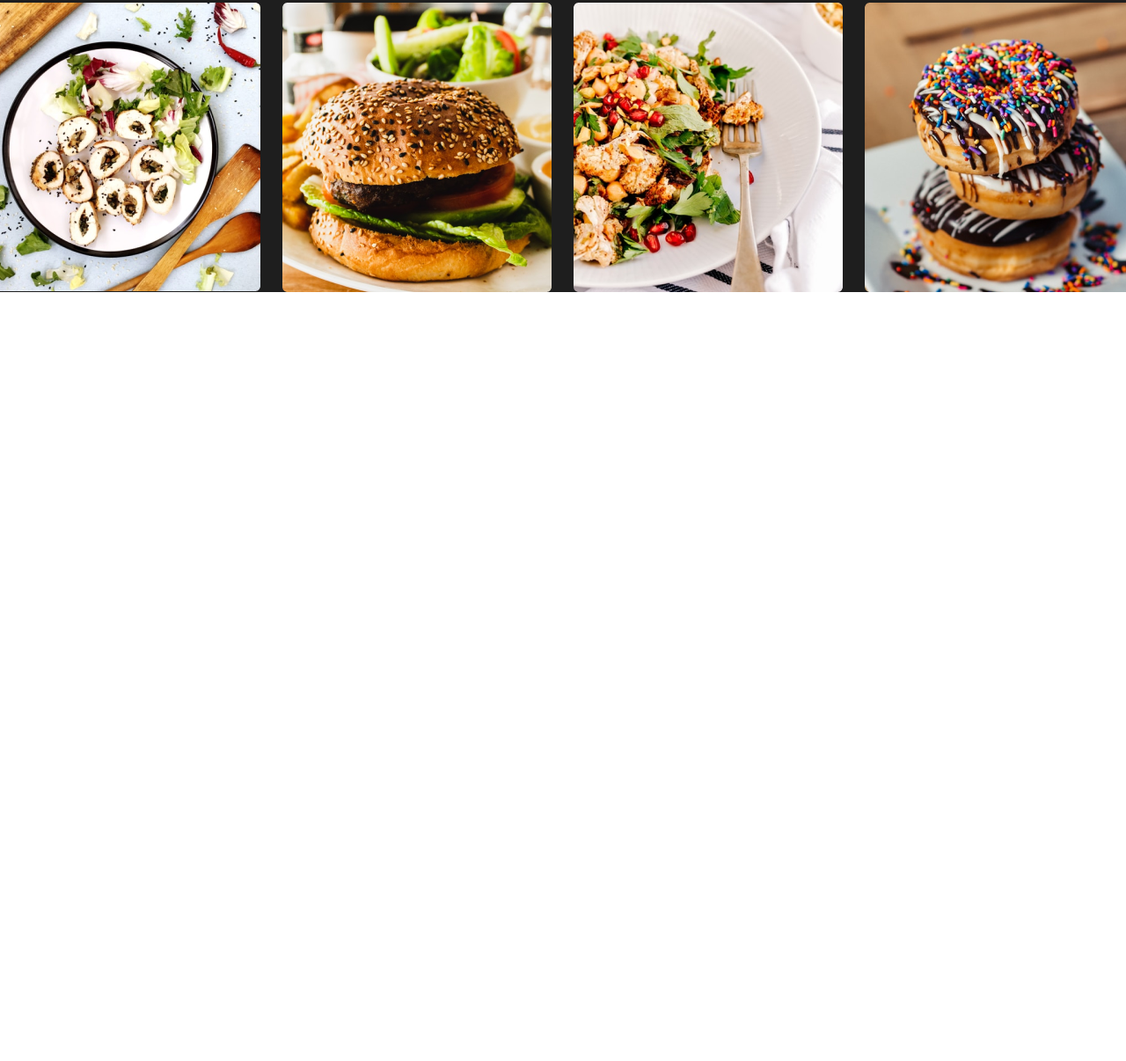
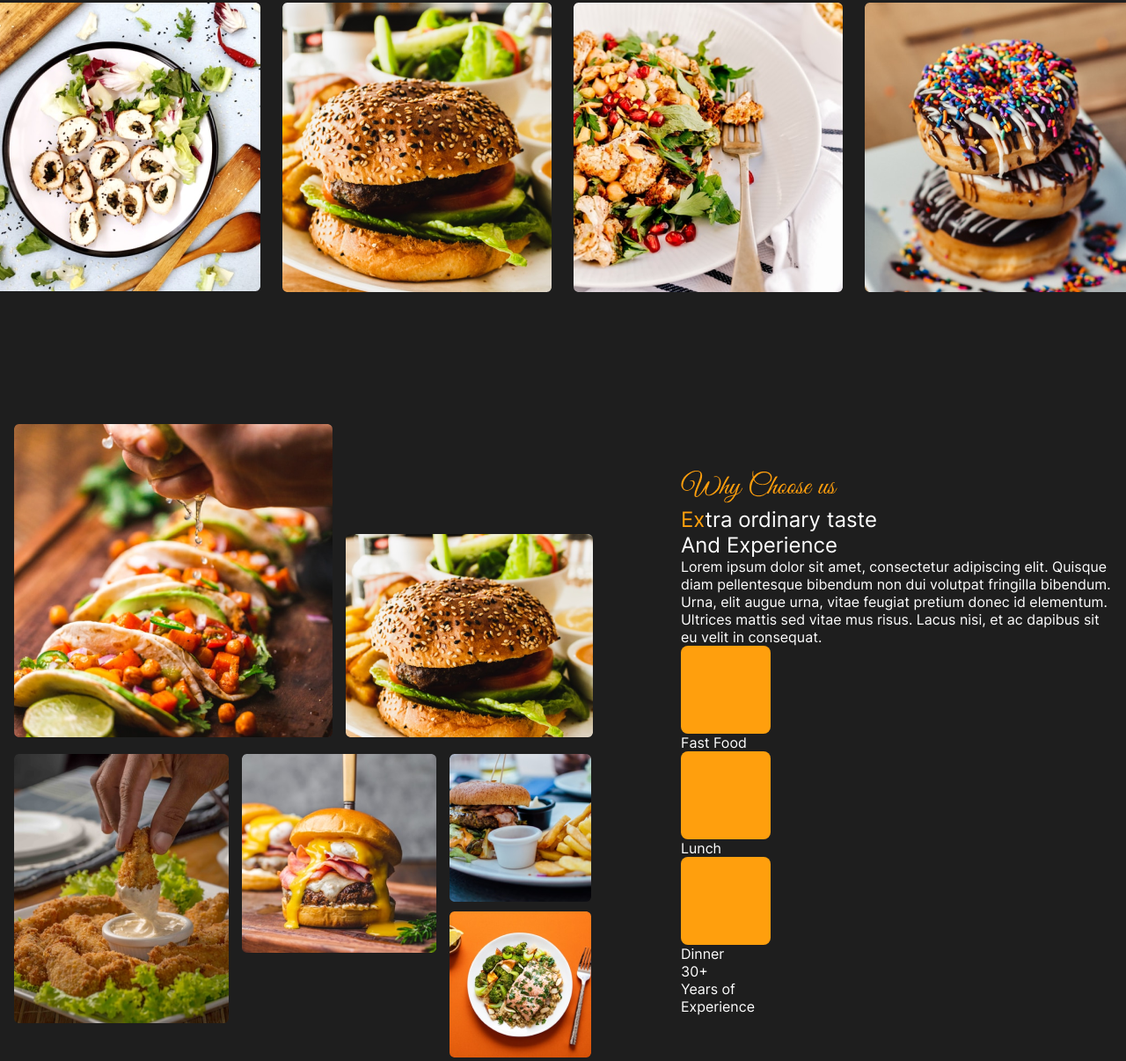
Before and after one commit to cyrilmuchemi/Restaurant-Website, a website built with webpack: page src/index.html in a window 1280 px wide. Shown: the part 1776-2982 px from the top of the page at 88% size. Before the commit the page ends 2112 px from the top, so only its background shows below. Built offline with nearby package versions, Linux system fonts and the light colour scheme; files whose address does not match are found by name.

Commit message:
Make progress on about section

```diff
--- a/src/index.html
+++ b/src/index.html
@@ -105,7 +105,47 @@
                             <div class="category-image-4"></div>
                         </div>
                     </div>
-                    <div class="category-bottom container"></div>
+                    <div class="category-bottom container">
+                        <div class="category-bottom-grid">
+                            <div class="top-row-grid">
+                                <div class="top-row-1"></div>
+                                <div class="top-row-2"></div>
+                            </div>
+                            <div class="bottom-row-grid">
+                                <div class="bottom-row-1"></div>
+                                <div class="bottom-row-2"></div>
+                                <div class="bottom-grid-right">
+                                    <div class="bottom-row-3"></div>
+                                    <div class="bottom-row-4"></div>
+                                </div>
+                            </div>
+                        </div>
+                        <div class="category-bottom-text">
+                            <div class="why-choose-us"></div>
+                            <h2><span class="text-orange">Ex</span>tra ordinary taste<br/> And Experience</h2>
+                            <p class="category-bottom-p">
+                                Lorem ipsum dolor sit amet, consectetur adipiscing elit. Quisque diam pellentesque bibendum non dui volutpat fringilla bibendum. Urna, elit augue urna, vitae feugiat pretium donec id elementum. Ultrices mattis sed vitae mus risus. Lacus nisi, et ac dapibus sit eu velit in consequat.
+                            </p>
+                            <article class="category-icons">
+                                <div>
+                                    <div class="category-icon fast-food"></div>
+                                    <spa>Fast Food</spa>
+                                </div>
+                                <div>
+                                    <div class="category-icon lunch"></div>
+                                    <span>Lunch</span>
+                                </div>
+                                <div>
+                                    <div class="category-icon dinner"></div>
+                                    <span>Dinner</span>
+                                </div>
+                            </article>
+                            <div class="category-button">
+                                <span>30+</span>
+                                <p>Years of<br/><span>Experience</span></p>
+                            </div>
+                        </div>
+                    </div>
                 </div>
             </div>
     </main>
--- a/src/index.js
+++ b/src/index.js
@@ -16,6 +16,13 @@ import category1 from './images/category-1.png';
 import category2 from './images/category-2.png';
 import category3 from './images/category-3.png';
 import category4 from './images/category-4.png';
+import topPic1 from './images/top-row-1.png';
+import topPic2 from './images/top-row-2.png';
+import bottomPic1 from './images/bottom-row-1.png';
+import bottomPic2 from './images/bottom-row-2.png';
+import bottomPic3 from './images/bottom-row-3.png';
+import bottomPic4 from './images/bottom-row-4.png';
+import whyChooseUS from './images/Why Choose us.png';
 
 class Background {
   static heroBackground() {
@@ -139,6 +146,62 @@ class Background {
     fourthCategory.appendChild(fourthImage);
     return fourthCategory;
   }
+
+  static topImage1() {
+    const topImg1Box = document.querySelector('.top-row-1');
+    const topImg1 = new Image();
+    topImg1.src = topPic1;
+    topImg1Box.appendChild(topImg1);
+    return topImg1Box;
+  }
+
+  static topImage2() {
+    const topImg2Box = document.querySelector('.top-row-2');
+    const topImg2 = new Image();
+    topImg2.src = topPic2;
+    topImg2Box.appendChild(topImg2);
+    return topImg2Box;
+  }
+
+  static bottomImage1() {
+    const bottomImageBox1 = document.querySelector('.bottom-row-1');
+    const imgBox1 = new Image();
+    imgBox1.src = bottomPic1;
+    bottomImageBox1.appendChild(imgBox1);
+    return bottomImageBox1;
+  }
+
+  static bottomImage2() {
+    const bottomImageBox2 = document.querySelector('.bottom-row-2');
+    const imgBox2 = new Image();
+    imgBox2.src = bottomPic2;
+    bottomImageBox2.appendChild(imgBox2);
+    return bottomImageBox2;
+  }
+
+  static bottomImage3() {
+    const bottomImageBox3 = document.querySelector('.bottom-row-3');
+    const imgBox3 = new Image();
+    imgBox3.src = bottomPic3;
+    bottomImageBox3.appendChild(imgBox3);
+    return bottomImageBox3;
+  }
+
+  static bottomImage4() {
+    const bottomImageBox4 = document.querySelector('.bottom-row-4');
+    const imgBox4 = new Image();
+    imgBox4.src = bottomPic4;
+    bottomImageBox4.appendChild(imgBox4);
+    return bottomImageBox4;
+  }
+
+  static whyChooseUS() {
+    const whyChooseUSBox = document.querySelector('.why-choose-us');
+    const chooseImg = new Image();
+    chooseImg.src = whyChooseUS;
+    whyChooseUSBox.appendChild(chooseImg);
+    return whyChooseUSBox;
+  }
 }
 
 Background.heroBackground();
@@ -156,3 +219,10 @@ Background.category1();
 Background.category2();
 Background.category3();
 Background.category4();
+Background.topImage1();
+Background.topImage2();
+Background.bottomImage1();
+Background.bottomImage2();
+Background.bottomImage3();
+Background.bottomImage4();
+Background.whyChooseUS();
--- a/src/style.css
+++ b/src/style.css
@@ -238,3 +238,44 @@
     margin-top: 1.5rem;
     gap: 25px;
 }
+
+.category-bottom{
+    display: flex;
+    justify-content: center;
+    align-items: center;
+    margin-top: 150px;
+    gap: 100px;
+}
+
+.category-icon{
+    background: var(--clr-orange);
+    width: 102px;
+    height: 100px;
+    border-radius: 8px;
+}
+
+.category-bottom-p{
+    max-width: 526px;
+}
+
+.category-bottom-grid{
+    display: flex;
+    flex-direction: column;
+    gap: 15px;
+}
+.top-row-grid{
+    display: flex;
+    align-items: baseline;
+    gap: 15px;
+}
+
+.bottom-row-grid{
+    display: flex;
+    gap: 15px;
+}
+
+.bottom-grid-right{
+    display: flex;
+    flex-direction: column;
+    gap: 7px;
+}
```
Also changed, not shown: src/images/Why Choose us.png (added), src/images/bottom-row-1.png (added), src/images/bottom-row-2.png (added), src/images/bottom-row-3.png (added), src/images/bottom-row-4.png (added), src/images/top-row-1.png (added), src/images/top-row-2.png (added).
